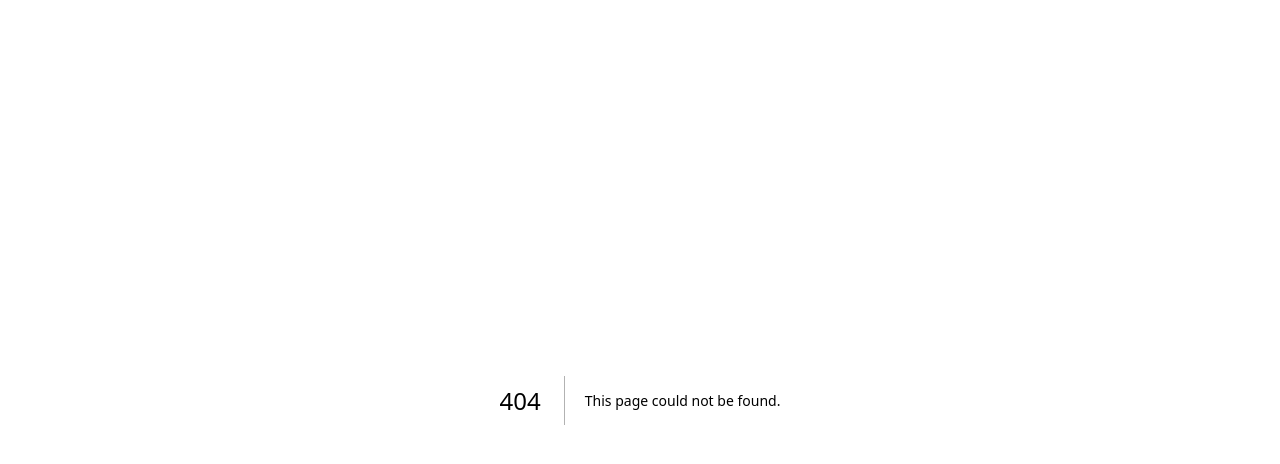
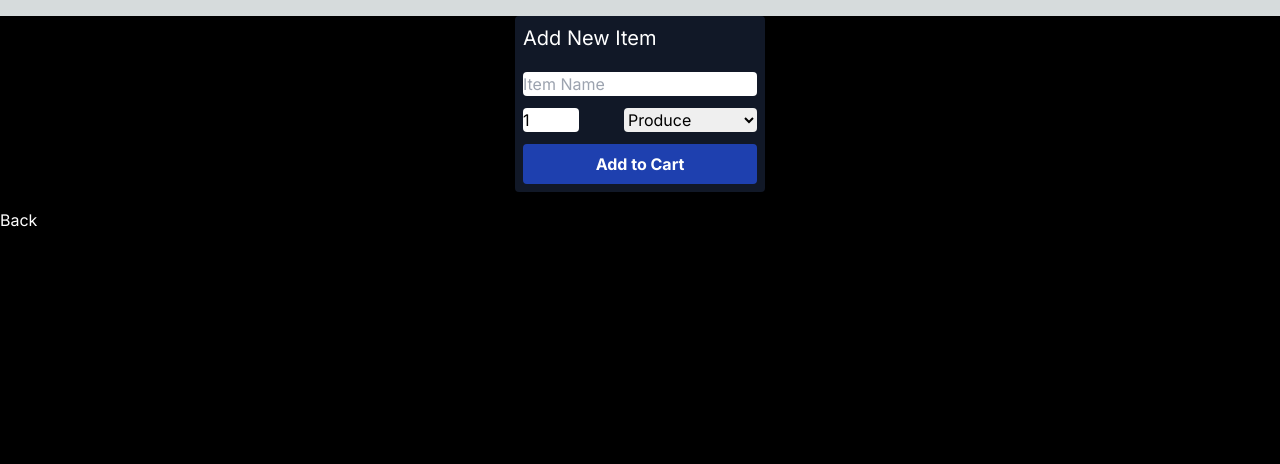
Before and after one commit to DonaldJansUy/cprg306-assignments, a Next.js app: page /week-4 in a window 1280 px wide. Before the commit this address had no page. Shown: the top 464 px of the page. Built offline with nearby package versions, Linux system fonts and the light colour scheme.

Commit message:
Week4
Included the week4 assignment. Added the form and able to handle the submission of it.

```diff
--- a/app/page.js
+++ b/app/page.js
@@ -10,6 +10,8 @@ export default function Home() {
       <ul>
         <li><Link className= {styleLink} href="./week-2">Week 2 Assignment</Link></li>
         <li><Link className= {styleLink} href="./week-3">Week 3 Assignment</Link></li>
+        <li><Link className= {styleLink} href="./week-4">Week 4 Assignment</Link></li>
+        <li><Link className= {styleLink} href="./week-5">Week 5 Assignment</Link></li>
       </ul>
     </main>
   );
--- /dev/null
+++ b/app/week-4/new-item.js
@@ -0,0 +1,66 @@
+"use client"
+
+import { useState } from "react";
+
+export default function NewItem() {
+
+    const [name, setName] = useState('');
+    const [quantity, setQuantity] = useState(1);
+    const [category, setCategory] = useState('produce');
+
+    const handleSubmit = (event) => {
+        console.log(event);
+        //console.log("Hello World");
+        event.preventDefault();
+
+        let item ={
+            name: name,
+            quantity: quantity,
+            category: category
+        };
+
+        console.log(item);
+        alert(`This is the name ${item.name} \n This is the quantity: ${item.quantity} \n This is their category ${item.category}`);
+
+        setName("");
+        setQuantity("");
+        setCategory("");
+    }
+    const handleSetName = (event) => setName(event.target.value);
+    const handleSetQuantity = (event) => setQuantity(event.target.value);
+    const handleSetCategory = (event) => setCategory(event.target.value);
+
+    return(
+        <main className="flex justify-center w-max p-2 m-4 bg-gray-900 max-w-sm mx-auto rounded">
+            <form onSubmit={handleSubmit}>
+                <h2 className="text-xl text-white pb-5">Add New Item</h2>
+                <div className="text-white mb-3">
+                    <label className="" ></label>
+                    <input type="text" value={name} onChange={handleSetName} required placeholder="Item Name" className="rounded text-black" />
+                </div>
+                <div className="mb-3 flex justify-between">
+                    <input type="number" value={quantity} onChange={handleSetQuantity} min="1" max="99" required className="rounded w-14"/>
+                    <label></label>
+                    <select className="text-black rounded"
+                        id="category" value={category} onChange={handleSetCategory} required>
+                        <option value="produce">Produce</option>
+                        <option value="dairy">Dairy</option>
+                        <option value="bakery">Bakery</option>
+                        <option value="meat">Meat</option>
+                        <option value="frozen">Frozen Foods</option>
+                        <option value="canned">Canned Goods</option>
+                        <option value="dry">Dry Goods</option>
+                        <option value="beverages">Beverages</option>
+                        <option value="snacks">Snacks</option>
+                        <option value="household">Household</option>
+                        <option value="other">Other</option>
+                    </select>
+                </div>
+                <div className = "text-white bg-blue-800 hover:bg-blue-400 text-center font-bold py-2 px-4 rounded focus:outline-none focus:shadow-outline ">
+                    <button type="submit"> Add to Cart</button>
+                </div>
+            </form>
+        </main>
+
+    );
+}
--- /dev/null
+++ b/app/week-4/page.js
@@ -0,0 +1,16 @@
+import Link from "next/link";
+import NewItem from "./new-item";
+
+
+
+
+export default function Page() {
+    return (
+      <main className="bg-black h-screen">
+      <div className="h-full">
+        <NewItem/>
+        <Link href="../" className="text-white">Back</Link>
+      </div>
+    </main>
+    );
+  }
```
